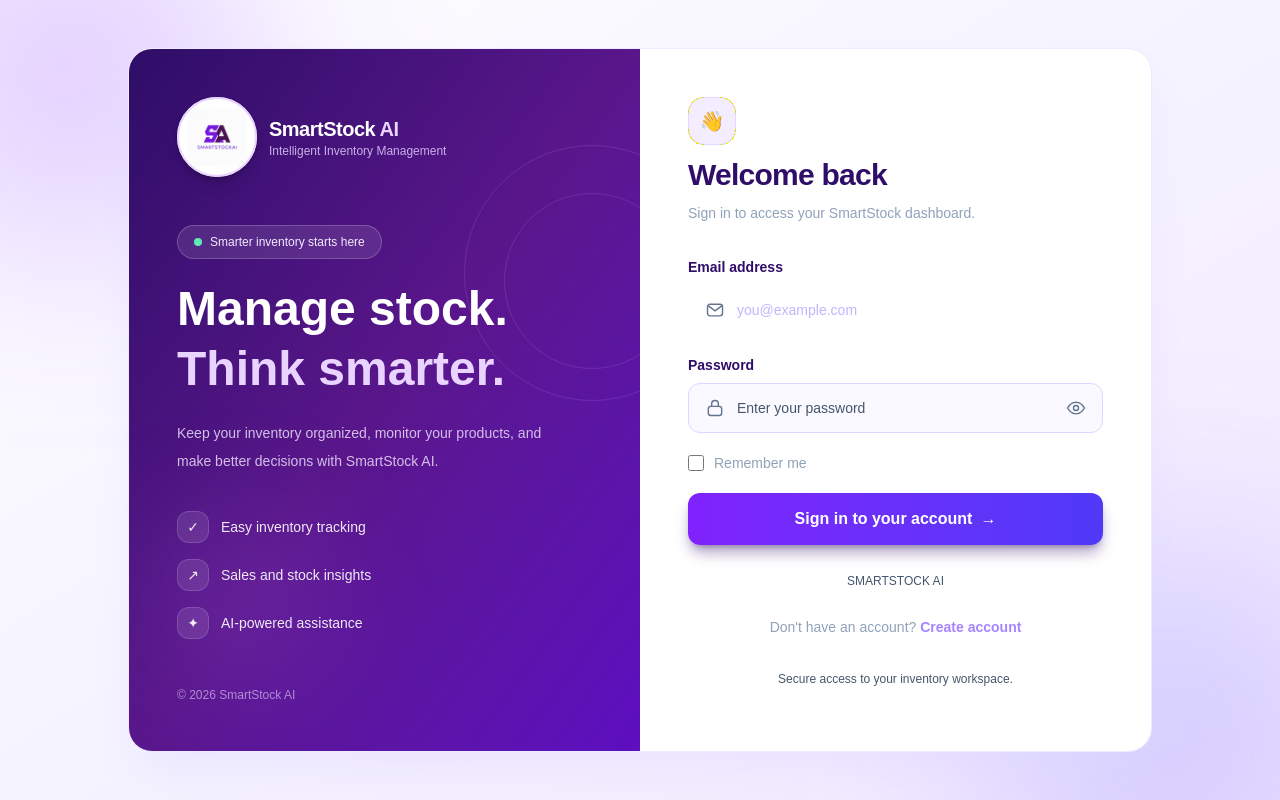
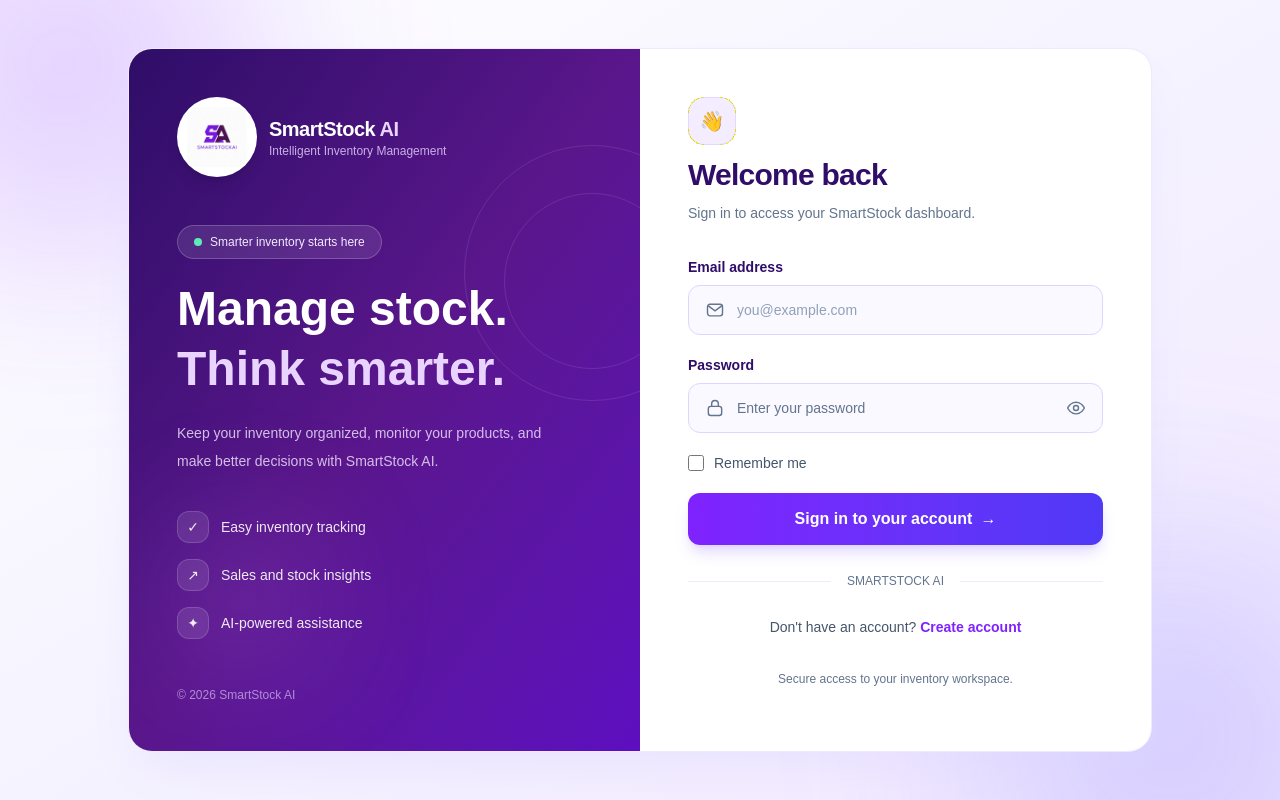
Before and after one commit to vibodha-samarasinghe/SmartStock-AI-Frontend, a Next.js app: page /login in a window 1280 px wide. Built offline with nearby package versions, Linux system fonts and the light colour scheme.

Commit message:
Fix logo and update pages

```diff
--- a/src/app/ai-assistant/page.js
+++ b/src/app/ai-assistant/page.js
@@ -6,7 +6,7 @@ import { useRouter } from "next/navigation";
 import LorryAnimation from "@/components/LorryAnimation";
 
 const API_URL = "https://smart-stock-ai-backend.vercel.app/api/products";
-const MIRA_IMAGE = "/Images/mira.png";
+const MIRA_IMAGE = "/Images/Mira.png";
 
 const INITIAL_MESSAGE = {
   type: "bot",
--- a/src/app/login/page.js
+++ b/src/app/login/page.js
@@ -60,7 +60,9 @@ export default function LoginPage() {
       router.replace("/dashboard");
     } catch (err) {
       console.error("Login error:", err);
-      setError("Cannot connect to the server. Please check your backend.");
+      setError(
+        "Cannot connect to the server. Please check your backend."
+      );
     } finally {
       setLoading(false);
     }
@@ -75,7 +77,7 @@ export default function LoginPage() {
 
       <div className="relative grid w-full max-w-5xl overflow-hidden rounded-3xl border border-violet-100 bg-white shadow-2xl shadow-violet-200/50 md:grid-cols-2">
 
-        {/* Left branding section */}
+        {/* Left branding section - Desktop */}
         <section className="relative hidden flex-col justify-between overflow-hidden bg-gradient-to-br from-violet-950 via-purple-900 to-violet-800 p-10 text-white md:flex lg:p-12">
 
           <div className="absolute -right-20 top-24 h-64 w-64 rounded-full border border-white/10" />
@@ -83,9 +85,10 @@ export default function LoginPage() {
           <div className="absolute bottom-20 left-10 h-36 w-36 rounded-full bg-purple-400/20 blur-3xl" />
 
           <div className="relative z-10 flex items-center gap-3">
-            <div className="flex h-20 w-20 items-center justify-center rounded-full border-2 border-white/30 bg-white p-2 shadow-lg">
-            <Logo/>
+            <div className="flex h-20 w-20 shrink-0 items-center justify-center overflow-hidden rounded-full border-2 border-white/30 bg-white p-2 shadow-lg">
+              <Logo />
             </div>
+
             <div>
               <h1 className="text-xl font-bold tracking-tight">
                 SmartStock <span className="text-purple-200">AI</span>
@@ -119,7 +122,10 @@ export default function LoginPage() {
                 ["↗", "Sales and stock insights"],
                 ["✦", "AI-powered assistance"],
               ].map(([icon, text]) => (
-                <div key={text} className="flex items-center gap-3 text-sm text-white/90">
+                <div
+                  key={text}
+                  className="flex items-center gap-3 text-sm text-white/90"
+                >
                   <span className="flex h-8 w-8 items-center justify-center rounded-xl border border-white/15 bg-white/10">
                     {icon}
                   </span>
@@ -139,9 +145,10 @@ export default function LoginPage() {
 
           {/* Mobile branding */}
           <div className="mb-10 flex items-center gap-3 md:hidden">
-            <div className="flex h-16 w-16 items-center justify-center rounded-full border-2 border-violet-200 bg-white p-2 shadow-md">
-            <Logo />
+            <div className="flex h-16 w-16 shrink-0 items-center justify-center overflow-hidden rounded-full border-2 border-violet-200 bg-white p-2 shadow-md">
+              <Logo />
             </div>
+
             <div>
               <h1 className="text-lg font-bold">
                 SmartStock <span className="text-violet-400">AI</span>
@@ -152,6 +159,7 @@ export default function LoginPage() {
             </div>
           </div>
 
+          {/* Login heading */}
           <div className="mb-8">
             <div className="mb-3 flex h-12 w-12 items-center justify-center rounded-2xl border border-violet-400/20 bg-violet-500/10 text-xl">
               👋
@@ -161,13 +169,15 @@ export default function LoginPage() {
               Welcome back
             </h2>
 
-            <p className="mt-2 text-sm leading-6 text-slate-400">
+            <p className="mt-2 text-sm leading-6 text-slate-500">
               Sign in to access your SmartStock dashboard.
             </p>
           </div>
 
+          {/* Login form */}
           <form onSubmit={handleLogin} className="space-y-5">
 
+            {/* Email */}
             <div>
               <label
                 htmlFor="email"
@@ -176,13 +186,13 @@ export default function LoginPage() {
                 Email address
               </label>
 
-              <div className="group flex items-center gap-3 rounded-xl border border-white/10 bg-white/[0.04] px-4 transition focus-within:border-violet-500 focus-within:bg-violet-500/[0.04] focus-within:ring-4 focus-within:ring-violet-500/10">
+              <div className="group flex items-center gap-3 rounded-xl border border-violet-200 bg-violet-50/50 px-4 transition focus-within:border-violet-500 focus-within:bg-white focus-within:ring-4 focus-within:ring-violet-500/10">
                 <svg
                   viewBox="0 0 24 24"
                   fill="none"
                   stroke="currentColor"
                   strokeWidth="1.7"
-                  className="h-5 w-5 shrink-0 text-slate-500 transition group-focus-within:text-violet-400"
+                  className="h-5 w-5 shrink-0 text-slate-500 transition group-focus-within:text-violet-500"
                   aria-hidden="true"
                 >
                   <rect x="3" y="5" width="18" height="14" rx="3" />
@@ -197,11 +207,12 @@ export default function LoginPage() {
                   placeholder="you@example.com"
                   autoComplete="email"
                   required
-                  className="min-w-0 flex-1 bg-transparent py-3.5 text-sm text-violet-950 outline-none placeholder:text-violet-300"
+                  className="min-w-0 flex-1 bg-transparent py-3.5 text-sm text-violet-950 outline-none placeholder:text-slate-400"
                 />
               </div>
             </div>
 
+            {/* Password */}
             <div>
               <label
                 htmlFor="password"
@@ -216,7 +227,7 @@ export default function LoginPage() {
                   fill="none"
                   stroke="currentColor"
                   strokeWidth="1.7"
-                  className="h-5 w-5 shrink-0 text-slate-500 transition group-focus-within:text-violet-400"
+                  className="h-5 w-5 shrink-0 text-slate-500 transition group-focus-within:text-violet-500"
                   aria-hidden="true"
                 >
                   <rect x="4" y="10" width="16" height="11" rx="3" />
@@ -231,22 +242,38 @@ export default function LoginPage() {
                   placeholder="Enter your password"
                   autoComplete="current-password"
                   required
-                  className="min-w-0 flex-1 bg-transparent py-3.5 text-sm text-violet-950 outline-none placeholder:text-slate-600"
+                  className="min-w-0 flex-1 bg-transparent py-3.5 text-sm text-violet-950 outline-none placeholder:text-slate-500"
                 />
 
                 <button
                   type="button"
                   onClick={() => setShowPassword(!showPassword)}
-                  aria-label={showPassword ? "Hide password" : "Show password"}
-                  className="shrink-0 text-slate-500 transition hover:text-violet-300"
+                  aria-label={
+                    showPassword ? "Hide password" : "Show password"
+                  }
+                  className="shrink-0 text-slate-500 transition hover:text-violet-600"
                 >
                   {showPassword ? (
-                    <svg viewBox="0 0 24 24" fill="none" stroke="currentColor" strokeWidth="1.7" className="h-5 w-5" aria-hidden="true">
+                    <svg
+                      viewBox="0 0 24 24"
+                      fill="none"
+                      stroke="currentColor"
+                      strokeWidth="1.7"
+                      className="h-5 w-5"
+                      aria-hidden="true"
+                    >
                       <path d="M3 3l18 18M10.6 10.6a2 2 0 0 0 2.8 2.8" />
                       <path d="M9.9 5.2A10.8 10.8 0 0 1 12 5c5 0 8.5 4.5 9.5 7-.4 1-1.3 2.4-2.7 3.6M6.2 6.2C3.9 7.6 2.1 10 1.5 12c1 2.5 4.5 7 10.5 7 1.1 0 2.2-.2 3.2-.5" />
                     </svg>
                   ) : (
-                    <svg viewBox="0 0 24 24" fill="none" stroke="currentColor" strokeWidth="1.7" className="h-5 w-5" aria-hidden="true">
+                    <svg
+                      viewBox="0 0 24 24"
+                      fill="none"
+                      stroke="currentColor"
+                      strokeWidth="1.7"
+                      className="h-5 w-5"
+                      aria-hidden="true"
+                    >
                       <path d="M2 12s3.5-7 10-7 10 7 10 7-3.5 7-10 7S2 12 2 12Z" />
                       <circle cx="12" cy="12" r="3" />
                     </svg>
@@ -255,30 +282,33 @@ export default function LoginPage() {
               </div>
             </div>
 
-            <label className="flex cursor-pointer items-center gap-2.5 text-sm text-slate-400 transition hover:text-slate-200">
+            {/* Remember me */}
+            <label className="flex cursor-pointer items-center gap-2.5 text-sm text-slate-600 transition hover:text-violet-700">
               <input
                 type="checkbox"
                 checked={rememberMe}
                 onChange={(e) => setRememberMe(e.target.checked)}
-                className="h-4 w-4 rounded border-slate-600 bg-slate-800 accent-violet-500"
+                className="h-4 w-4 rounded border-slate-300 accent-violet-600"
               />
               Remember me
             </label>
 
+            {/* Error message */}
             {error && (
               <div
                 role="alert"
-                className="flex items-start gap-3 rounded-xl border border-red-500/20 bg-red-500/10 p-3.5 text-sm text-red-300"
+                className="flex items-start gap-3 rounded-xl border border-red-200 bg-red-50 p-3.5 text-sm text-red-700"
               >
                 <span aria-hidden="true">⚠</span>
                 <p>{error}</p>
               </div>
             )}
 
+            {/* Submit */}
             <button
               type="submit"
               disabled={loading}
-              className="group flex w-full items-center justify-center gap-2 rounded-xl bg-gradient-to-r from-violet-600 to-indigo-600 py-3.5 font-semibold text-white shadow-lg shadow-violet-950/40 transition duration-200 hover:-translate-y-0.5 hover:from-violet-500 hover:to-indigo-500 hover:shadow-violet-900/50 focus:outline-none focus:ring-4 focus:ring-violet-500/25 disabled:cursor-not-allowed disabled:opacity-60 disabled:hover:translate-y-0"
+              className="group flex w-full items-center justify-center gap-2 rounded-xl bg-gradient-to-r from-violet-600 to-indigo-600 py-3.5 font-semibold text-white shadow-lg shadow-violet-300/50 transition duration-200 hover:-translate-y-0.5 hover:from-violet-500 hover:to-indigo-500 focus:outline-none focus:ring-4 focus:ring-violet-500/25 disabled:cursor-not-allowed disabled:opacity-60 disabled:hover:translate-y-0"
             >
               {loading ? (
                 <>
@@ -288,29 +318,33 @@ export default function LoginPage() {
               ) : (
                 <>
                   Sign in to your account
-                  <span className="transition-transform group-hover:translate-x-1">→</span>
+                  <span className="transition-transform group-hover:translate-x-1">
+                    →
+                  </span>
                 </>
               )}
             </button>
           </form>
 
+          {/* Divider */}
           <div className="my-7 flex items-center gap-4">
-            <div className="h-px flex-1 bg-white/10" />
-            <span className="text-xs text-slate-600">SMARTSTOCK AI</span>
-            <div className="h-px flex-1 bg-white/10" />
+            <div className="h-px flex-1 bg-violet-100" />
+            <span className="text-xs text-slate-500">SMARTSTOCK AI</span>
+            <div className="h-px flex-1 bg-violet-100" />
           </div>
 
-          <p className="text-center text-sm text-slate-400">
-            Don't have an account?{" "}
+          {/* Register link */}
+          <p className="text-center text-sm text-slate-600">
+            Don&apos;t have an account?{" "}
             <a
               href="/register"
-              className="font-semibold text-violet-400 transition hover:text-violet-300"
+              className="font-semibold text-violet-600 transition hover:text-violet-500"
             >
               Create account
             </a>
           </p>
 
-          <p className="mt-8 text-center text-xs leading-5 text-slate-600">
+          <p className="mt-8 text-center text-xs leading-5 text-slate-500">
             Secure access to your inventory workspace.
           </p>
         </section>
--- a/src/components/logo.js
+++ b/src/components/logo.js
@@ -1,16 +1,14 @@
 import Image from "next/image";
 
-export default function Logo() {
+export default function Logo({ className = "h-16 w-16" }) {
   return (
-    <div className="flex h-20 w-20 shrink-0 items-center justify-center overflow-hidden rounded-full border-2 border-purple-200 bg-white p-2 shadow-md">
     <Image
-        src="/images/logo1.jpg"
+      src="/Images/logo1.jpg"
       alt="SmartStock AI Logo"
       width={150}
       height={150}
       priority
-        className="h-full w-full object-contain"
+      className={`h-full w-full object-contain ${className}`}
     />
-    </div>
   );
 }
```
Also changed, not shown: src/app/page.js (+16 -3 lines). Lines whose indentation alone changed are shown as unchanged.
